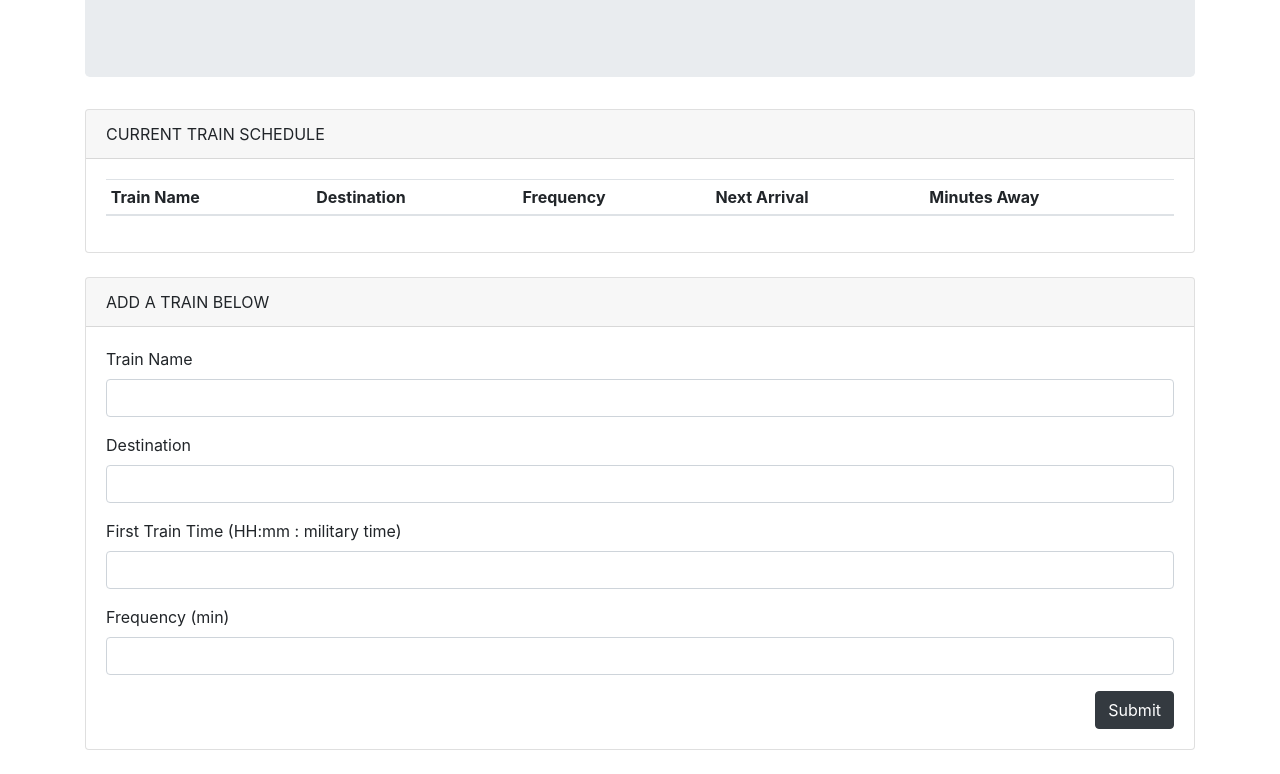
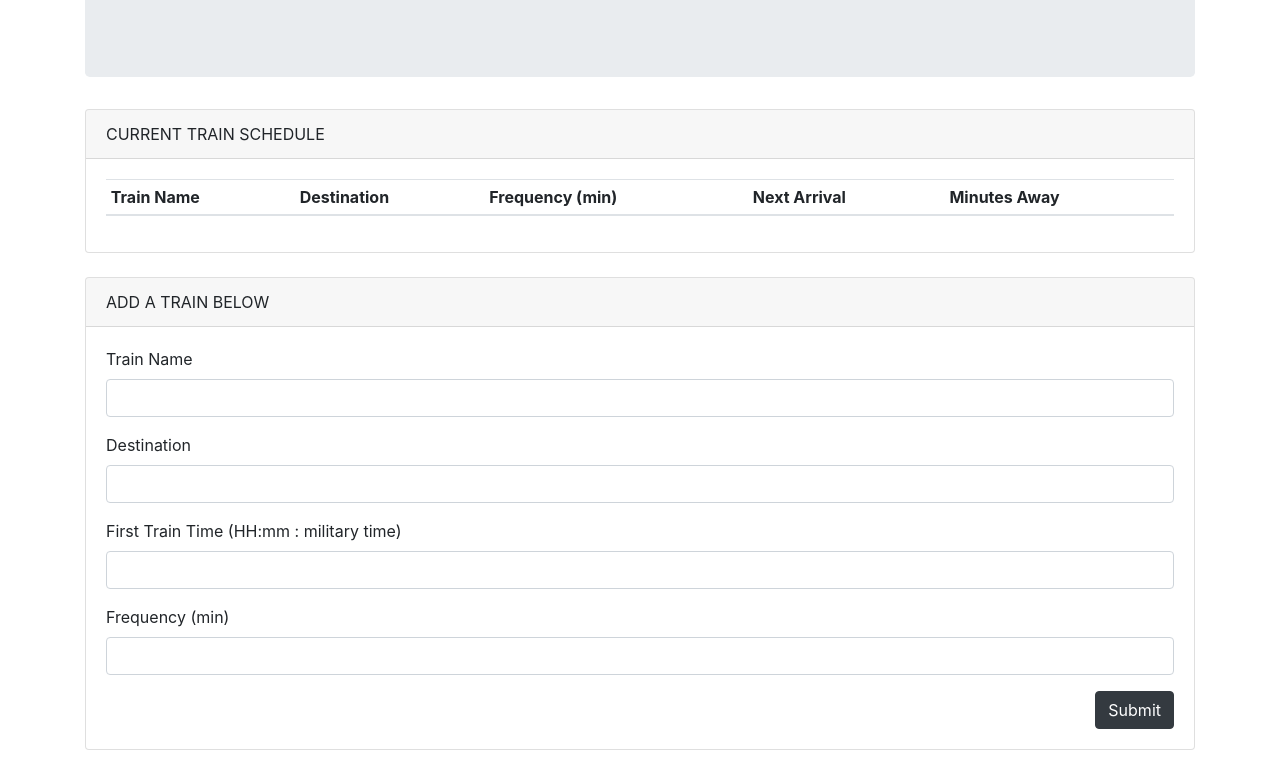
Before and after one commit to krizel4/TrainTime, a plain HTML site: page index.html in a window 1280 px wide. Shown: the part 172-946 px from the top of the page. Drawn offline with nearby package versions, Linux system fonts and the light colour scheme; no server answers.

```diff
--- a/index.html
+++ b/index.html
@@ -38,7 +38,7 @@
                                 <tr>
                                     <th scope="col">Train Name</th>
                                     <th scope="col">Destination</th>
-                                    <th scope="col">Frequency</th>
+                                    <th scope="col">Frequency (min)</th>
                                     <th scope="col">Next Arrival</th>
                                     <th scope="col">Minutes Away</th>
                                 </tr>
```
